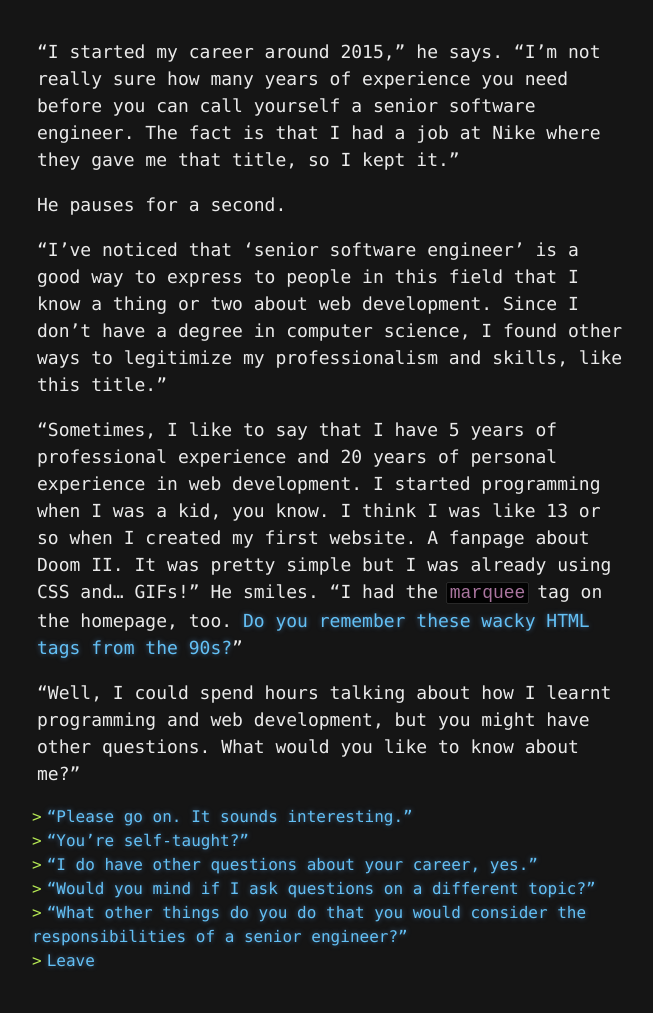
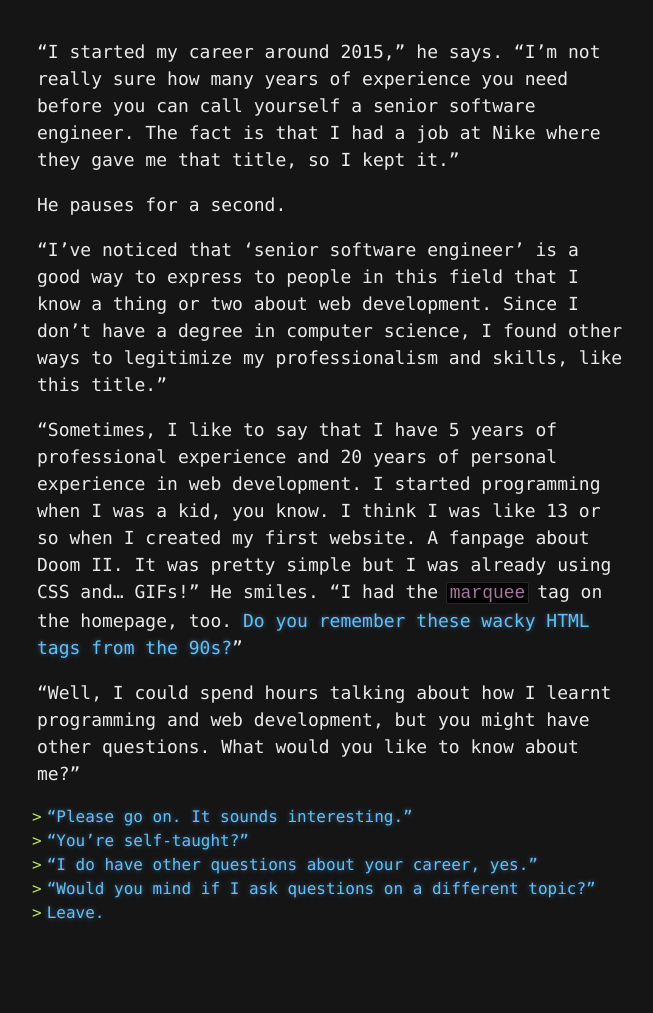
Before and after one commit to yvesgurcan/adventure, a Jekyll site: the page built from senior.md, in a window 1280 px wide. Shown: the whole page, without its empty margins (308-961 px from the left). Built offline with Jekyll 4.4.1, drawn with Linux system fonts in a browser that asks for light colours; our own code applies the rules of GitHub Pages for plain Markdown files; after the commit the page ends 965 px from its top, so only the background shows below that.

Commit message:
Update senior.md

```diff
--- a/senior.md
+++ b/senior.md
@@ -12,5 +12,4 @@ He pauses for a second.
 - ["You're self-taught?"](self-taught.md)
 - ["I do have other questions about your career, yes."](job-2.md)
 - ["Would you mind if I ask questions on a different topic?"](questions.md)
-- ["What other things do you do that you would consider the responsibilities of a senior engineer?"](senior-responsibilities.md)
-- [Leave](leave.md)
+- [Leave.](leave.md)
```
